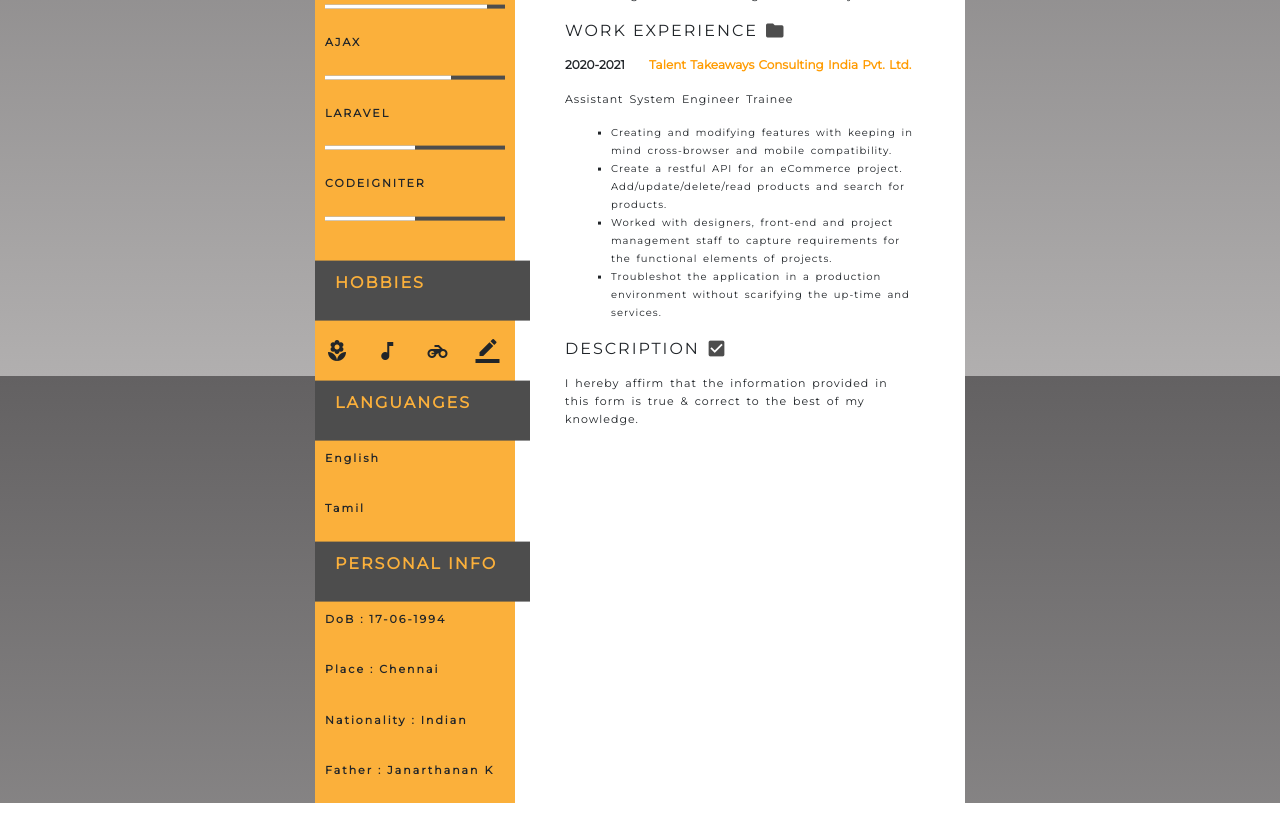
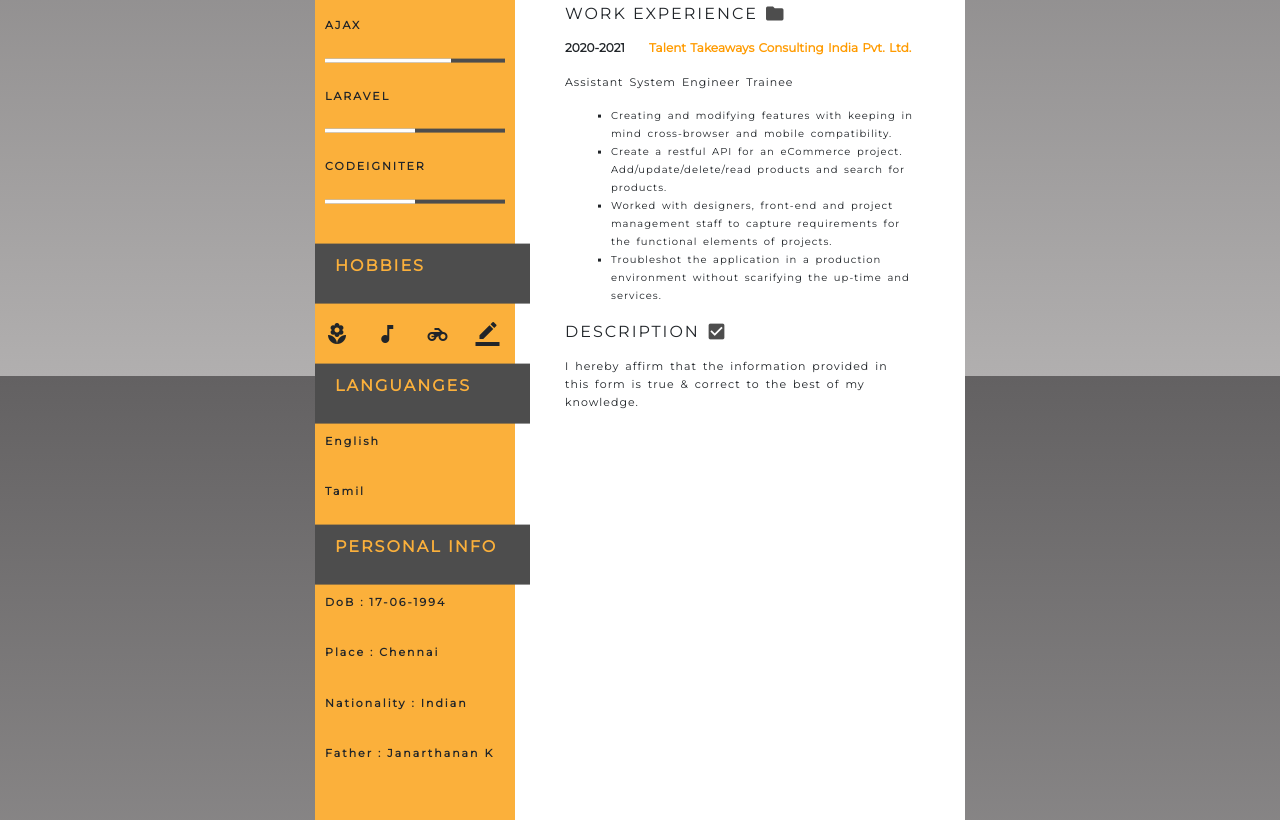
Before and after one commit to SivaranjaniJanarthanan/ui-resume, a website: page index.html in a window 1280 px wide. Shown: the part 600-1420 px from the top of the page. Drawn offline with nearby package versions, Linux system fonts and the light colour scheme.

Commit message:
Update index.html

```diff
--- a/index.html
+++ b/index.html
@@ -287,6 +287,7 @@
             <p class="p1">Place : Chennai</p>
             <p class="p1">Nationality : Indian</p>
             <p class="p1">Father : Janarthanan K</p>
+			<p class="p1"> </p>
 
 		</div>
 	</div>
@@ -340,11 +341,6 @@
                     <li>Troubleshot the application in a production environment without scarifying the up-time and services.</li>
         </ul>
 			</p>
-
-			<!-- <p class="p3">2013-2016 <span>Lorem Ipsum </span></p>
-			<p class="p2">
-				Lorem Ipsum is simply dummy text of
-			</p> -->
 		</div>
 
         <div class="box-2">
```
